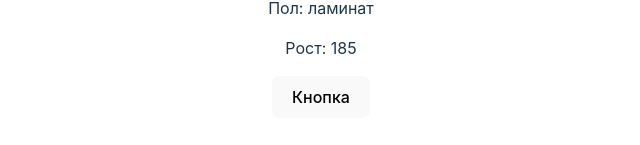
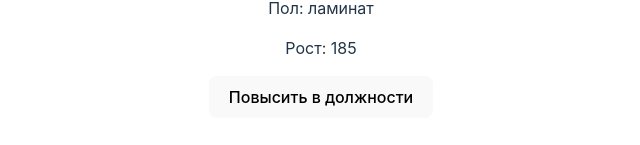
Before and after one commit to alydinus/Frontend, a React (Vite) app in the folder project2/: page / in a window 1280 px wide. Shown: the part 441-586 px from the top of the page, without its empty margins (319-959 px from the left). Built offline with nearby package versions, Linux system fonts and the light colour scheme.

Commit message:
Button has been renamed

```diff
--- a/project2/src/App.jsx
+++ b/project2/src/App.jsx
@@ -19,7 +19,7 @@ function App() {
             <p>Пол: ламинат</p>
             <p>Рост: 185</p>
             {message && <p>{message}</p>}
-            <button onClick={handleClick}>Кнопка</button>
+            <button onClick={handleClick}>Повысить в должности</button>
         </div>
     );
 }
```
